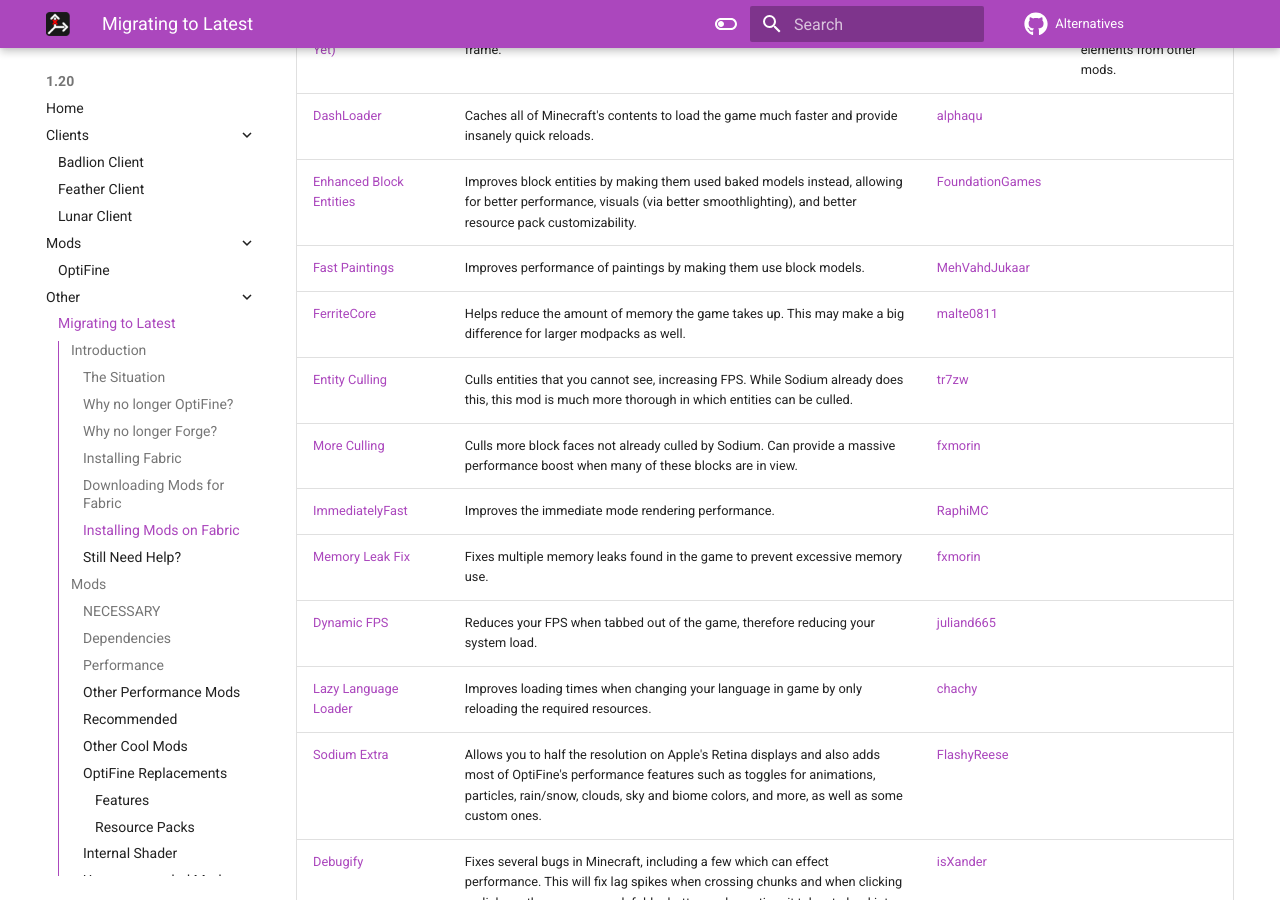
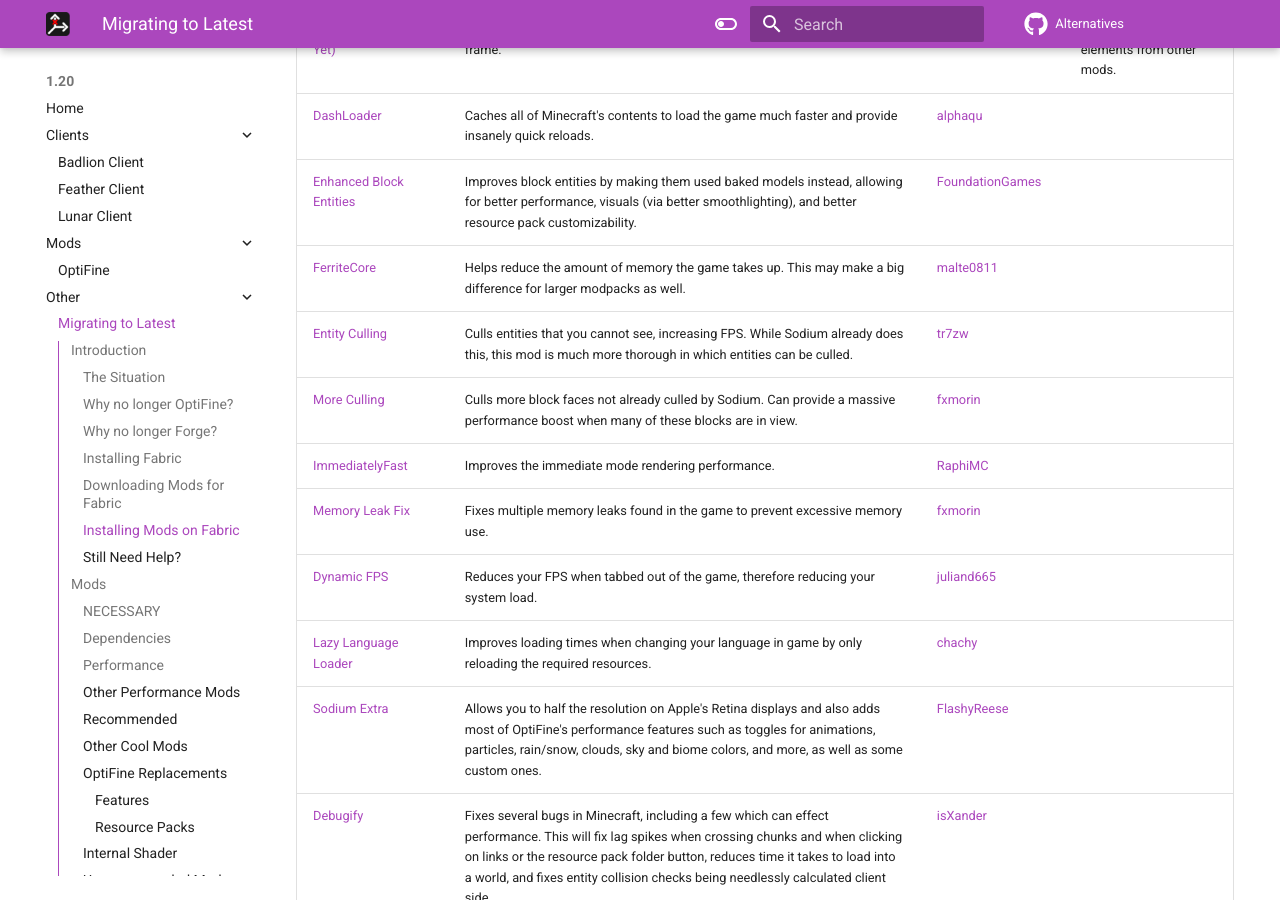
Before and after one commit to MicrocontrollersDev/Alternatives, an MkDocs documentation site: the page built from docs/latest/migrating.md, in a window 1280 px wide and 900 px high, scrolled down 2157 px. Built offline with MkDocs 1.6.1 and Material for MkDocs 9.7.7, drawn with Linux system fonts in a browser that asks for light colours; comment, search, counter and statistics services are not loaded.

Commit message:
not fully client side

```diff
--- a/docs/latest/migrating.md
+++ b/docs/latest/migrating.md
@@ -119,7 +119,6 @@
 | [Exordium (No 1.20.1 Yet)](https://modrinth.com/mod/exordium) | Caps the FPS of certain HUD elements that do not need to be updated every frame. | [tr7zw](https://github.com/tr7zw) | May break some HUD elements from other mods. |
 | [DashLoader](https://modrinth.com/mod/dashloader) | Caches all of Minecraft's contents to load the game much faster and provide insanely quick reloads. | [alphaqu](https://github.com/alphaqu) |
 | [Enhanced Block Entities](https://modrinth.com/mod/ebe) | Improves block entities by making them used baked models instead, allowing for better performance, visuals (via better smoothlighting), and better resource pack customizability. | [FoundationGames](https://github.com/FoundationGames) |
-| [Fast Paintings](https://modrinth.com/mod/fast-paintings) | Improves performance of paintings by making them use block models. | [MehVahdJukaar](https://github.com/MehVahdJukaar) |
 | [FerriteCore](https://modrinth.com/mod/ferrite-core/versions) | Helps reduce the amount of memory the game takes up. This may make a big difference for larger modpacks as well. | [malte0811](https://github.com/malte0811) |
 | [Entity Culling](https://modrinth.com/mod/entityculling) | Culls entities that you cannot see, increasing FPS. While Sodium already does this, this mod is much more thorough in which entities can be culled. | [tr7zw](https://github.com/tr7zw) |
 | [More Culling](https://modrinth.com/mod/moreculling) | Culls more block faces not already culled by Sodium. Can provide a massive performance boost when many of these blocks are in view. | [fxmorin](https://github.com/fxmorin) |
```
